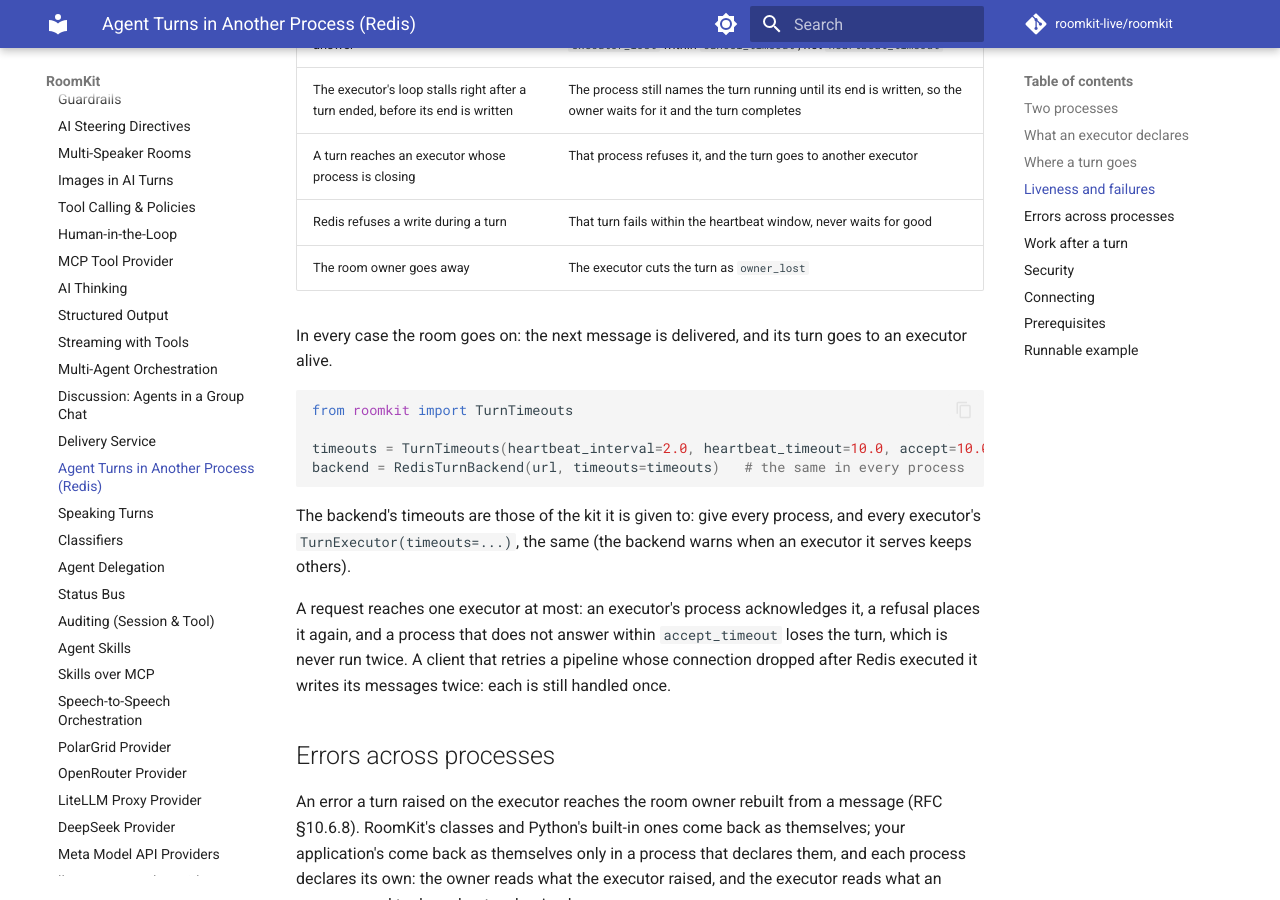
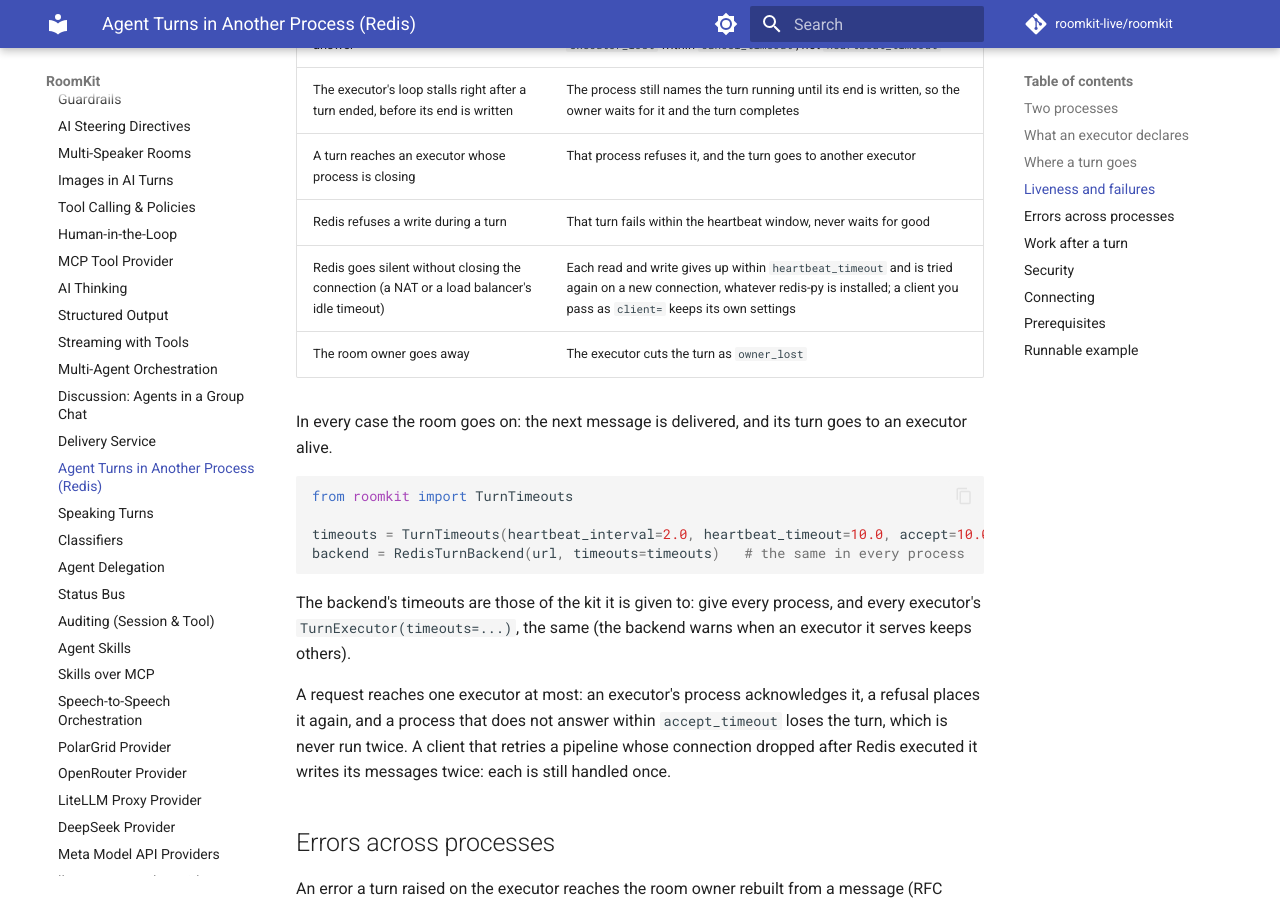
Before and after one commit to roomkit-live/roomkit-docs, an MkDocs documentation site: the page built from docs/guides/turn-backend-redis.md, in a window 1280 px wide and 900 px high, scrolled down 2691 px. Built offline with MkDocs 1.6.1 and Material for MkDocs 9.7.7, drawn with Linux system fonts in a browser that asks for light colours; comment, search, counter and statistics services are not loaded.

Commit message:
docs(turns): the Redis guide says what a half-open connection does (RMK-859)

```diff
--- a/docs/guides/turn-backend-redis.md
+++ b/docs/guides/turn-backend-redis.md
@@ -109,6 +109,7 @@ never stalls more than a few milliseconds.
 | The executor's loop stalls right after a turn ended, before its end is written | The process still names the turn running until its end is written, so the owner waits for it and the turn completes |
 | A turn reaches an executor whose process is closing | That process refuses it, and the turn goes to another executor |
 | Redis refuses a write during a turn | That turn fails within the heartbeat window, never waits for good |
+| Redis goes silent without closing the connection (a NAT or a load balancer's idle timeout) | Each read and write gives up within `heartbeat_timeout` and is tried again on a new connection, whatever redis-py is installed; a client you pass as `client=` keeps its own settings |
 | The room owner goes away | The executor cuts the turn as `owner_lost` |
 
 In every case the room goes on: the next message is delivered, and its turn
```
